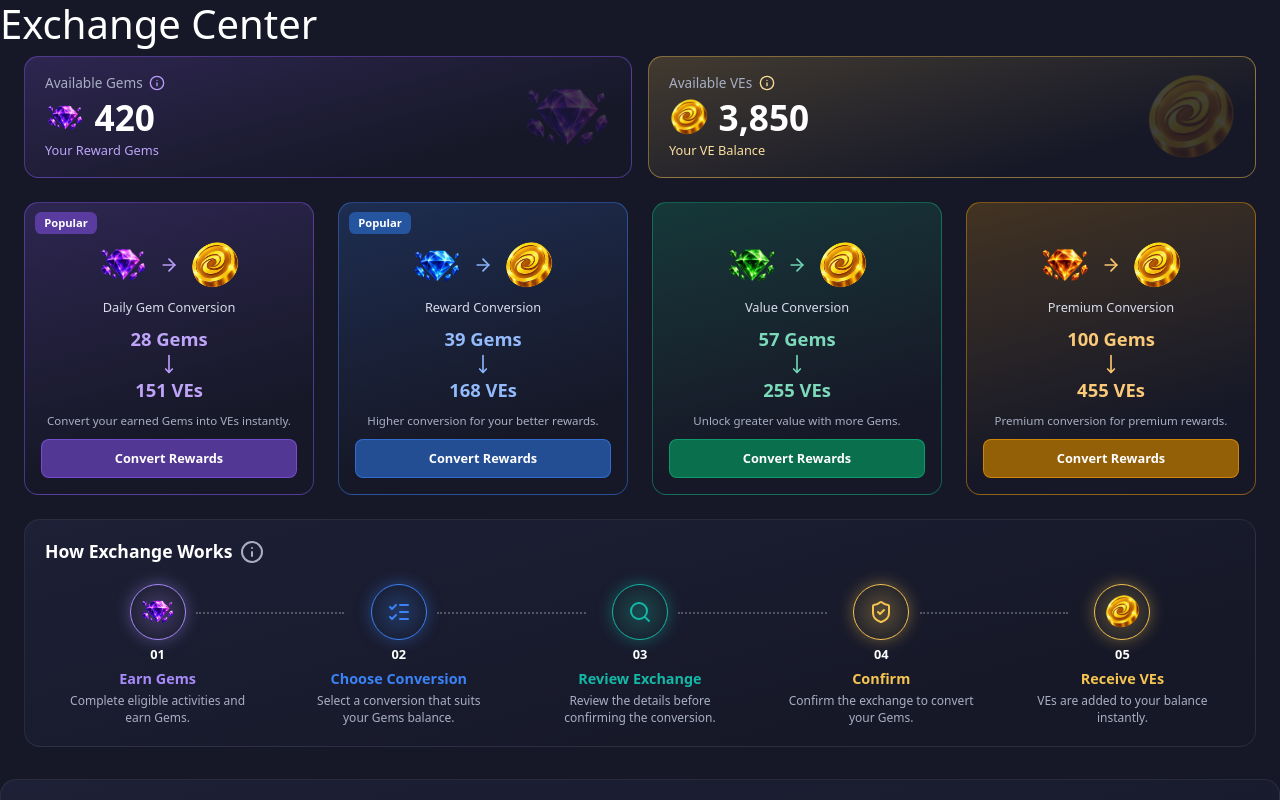
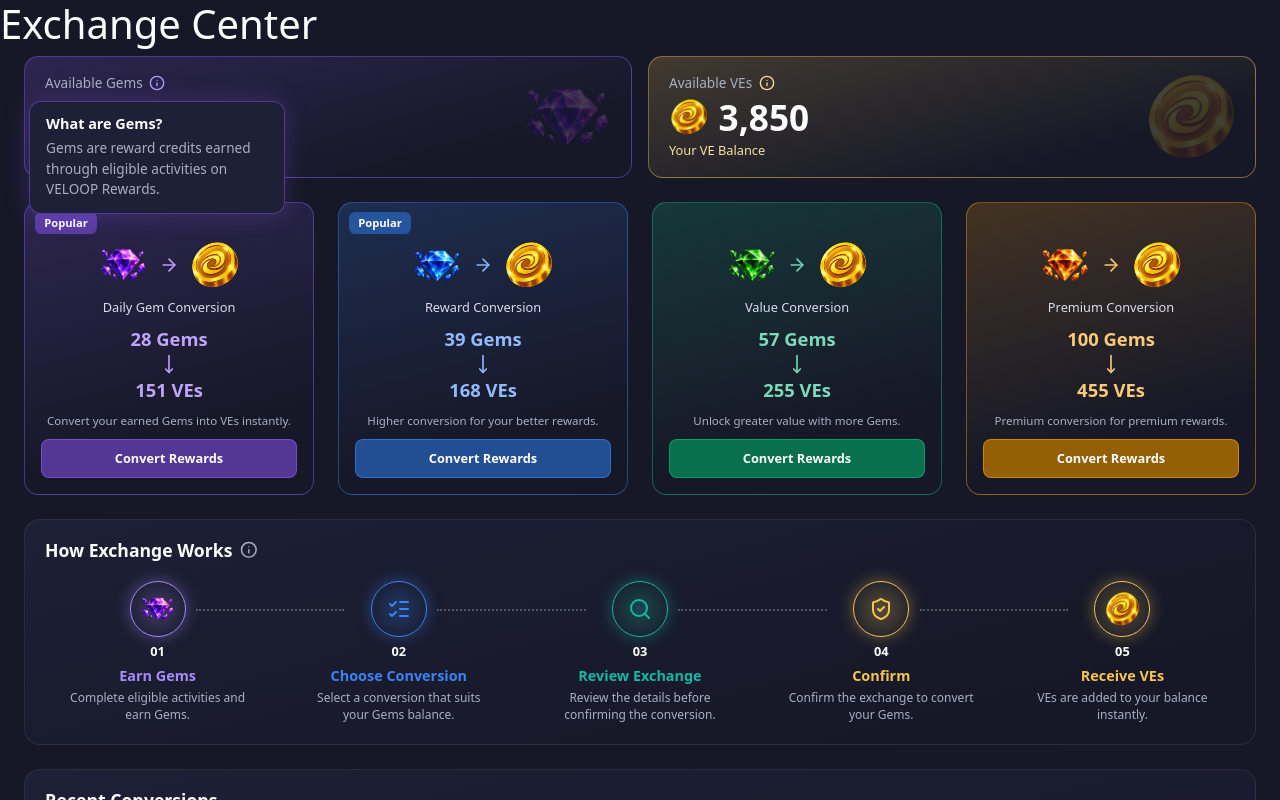
Before and after one commit to sadiksaifi9958/veloop-exchange-center, a React (Vite) app: page / in a window 1280 px wide. Both pictures are taken after a click on the button 157 px from the left and 83 px from the top of the page. Shown: the top 800 px of the page. Built offline with nearby package versions, Linux system fonts and the light colour scheme.

Commit message:
add info tooltips and align page sections

```diff
--- a/src/App.jsx
+++ b/src/App.jsx
@@ -13,6 +13,7 @@
 import HowExchangeWorks from "./components/exchange/HowExchangeWorks";
 import ExchangeHistory from "./components/exchange/ExchangeHistory";
 import ExchangeRules from "./components/exchange/ExchangeRules";
+import styles from "./App.module.css";
 function App() {
   const [selectedOption, setSelectedOption] = useState(null);
   const [balance, setBalance] = useState(userBalance);
@@ -90,9 +91,11 @@
       {completedOption && (
         <ConversionSuccess option={completedOption} onContinue={onContinue} />
       )}
-      <HowExchangeWorks steps={howExchangeWorks} />
-      <ExchangeHistory items={recentConversions} />
-      <ExchangeRules rules={exchangeRules} />
+      <div className={styles.sections}>
+        <HowExchangeWorks steps={howExchangeWorks} />
+        <ExchangeHistory items={recentConversions} />
+        <ExchangeRules rules={exchangeRules} />
+      </div>
     </>
   );
 }
--- /dev/null
+++ b/src/App.module.css
@@ -0,0 +1,9 @@
+.sections {
+  display: flex;
+  flex-direction: column;
+  gap: 1.5rem;
+  box-sizing: border-box;
+  max-width: 80rem;
+  margin: 0 auto;
+  padding: 0 1.5rem 2rem;
+}
--- a/src/components/exchange/BalanceOverview.jsx
+++ b/src/components/exchange/BalanceOverview.jsx
@@ -1,25 +1,27 @@
-import { veCoinImage } from "../../data/exchangeData";
 import gemImage from "../../assets/gems/purple-gem.webp";
 import styles from "./BalanceOverview.module.css";
-import { Info } from "lucide-react";
+import InfoTooltip from "./InfoTooltip";
+import { infoTooltip, veCoinImage } from "../../data/exchangeData";
 
 function BalanceOverview({ balance }) {
   const balanceItems = [
     {
-      id: "gem",
+      id: "Gems",
       value: balance.gems,
       title: "Available Gems",
       subtitle: "Your Reward Gems",
       image: gemImage,
       theme: "purple",
+      infoKey: "gems",
     },
     {
-      id: "ves",
+      id: "VEs",
       value: balance.ves,
       title: "Available VEs",
       subtitle: "Your VE Balance",
       image: veCoinImage,
       theme: "gold",
+      infoKey: "ves",
     },
   ];
   return (
@@ -28,9 +30,11 @@
         <div key={item.id} className={`${styles.box} ${styles[item.theme]}`}>
           <div className={styles.labelRow}>
             <p>{item.title}</p>
-            <button type="button" aria-label={`About ${item.title}`}>
-              <Info aria-hidden="true" />
-            </button>
+            <InfoTooltip
+              title={infoTooltip[item.infoKey].title}
+              text={infoTooltip[item.infoKey].text}
+              label={`About ${item.id}`}
+            />
           </div>
           <div className={styles.valueRow}>
             <img src={item.image} className={styles.image} alt="" />
@@ -39,6 +43,7 @@
             </span>
           </div>
           <p className={styles.subtitle}>{item.subtitle}</p>
+          <div className={styles.imageWrap}>
             <img
               src={item.image}
               aria-hidden="true"
@@ -46,6 +51,7 @@
               className={styles.watermark}
             />
           </div>
+        </div>
       ))}
     </section>
   );
--- a/src/components/exchange/BalanceOverview.module.css
+++ b/src/components/exchange/BalanceOverview.module.css
@@ -13,7 +13,6 @@
   flex-direction: column;
   gap: 0.25rem;
   padding: 1rem 1.25rem;
-  overflow: hidden;
   background: linear-gradient(
     165deg,
     color-mix(in srgb, var(--accent) 20%, #161827),
@@ -21,6 +20,18 @@
   );
   border: 1px solid color-mix(in srgb, var(--accent) 45%, transparent);
   border-radius: 0.9rem;
+}
+
+.box:focus-within {
+  z-index: 10;
+}
+
+.imageWrap {
+  position: absolute;
+  inset: 0;
+  overflow: hidden;
+  border-radius: inherit;
+  pointer-events: none;
 }
 
 .purple {
@@ -33,7 +44,7 @@
 
 .labelRow {
   position: relative;
-  z-index: 1;
+  z-index: 2;
   display: flex;
   align-items: center;
   gap: 0.4rem;
@@ -67,8 +78,6 @@
 }
 
 .valueRow {
-  position: relative;
-  z-index: 1;
   display: flex;
   align-items: center;
   gap: 0.6rem;
--- a/src/components/exchange/ExchangeRules.jsx
+++ b/src/components/exchange/ExchangeRules.jsx
@@ -1,17 +1,18 @@
-import { Info, CircleCheck } from "lucide-react";
+import { CircleCheck } from "lucide-react";
+import InfoTooltip from "./InfoTooltip";
+import { infoTooltip } from "../../data/exchangeData";
 import styles from "./ExchangeRules.module.css";
+
 function ExchangeRules({ rules }) {
   return (
     <section className={styles.section}>
       <h2 className={styles.title}>
         Exchange Rules
-        <button
-          type="button"
-          aria-label="About Exchange Rules"
-          className={styles.info}
-        >
-          <Info aria-hidden="true" />
-        </button>
+        <InfoTooltip
+          title={infoTooltip.exchangeRules.title}
+          text={infoTooltip.exchangeRules.text}
+          label="About Exchange Rules"
+        />
       </h2>
       <ul className={styles.list}>
         {rules.map((item) => (
--- a/src/components/exchange/ExchangeRules.module.css
+++ b/src/components/exchange/ExchangeRules.module.css
@@ -13,25 +13,6 @@
   font-size: 1.1rem;
   font-weight: 700;
   color: #fff;
-}
-
-.info {
-  display: inline-flex;
-  padding: 0;
-  background: none;
-  border: none;
-  color: #a9afc3;
-  cursor: pointer;
-}
-
-.info:focus-visible {
-  outline: 2px solid #fff;
-  outline-offset: 3px;
-}
-
-.info svg {
-  width: 1.1rem;
-  height: 1.1rem;
 }
 
 .list {
--- a/src/components/exchange/HowExchangeWorks.jsx
+++ b/src/components/exchange/HowExchangeWorks.jsx
@@ -1,17 +1,16 @@
-import { Info } from "lucide-react";
 import styles from "./HowExchangeWorks.module.css";
+import InfoTooltip from "./InfoTooltip";
+import { infoTooltip } from "../../data/exchangeData";
 function HowExchangeWorks({ steps }) {
   return (
     <section className={styles.section}>
       <h2 className={styles.title}>
         How Exchange Works{" "}
-        <button
-          type="button"
-          aria-label="About How Exchange Works"
-          className={styles.infoButton}
-        >
-          <Info aria-hidden="true" />
-        </button>
+        <InfoTooltip
+          title={infoTooltip.howItWorks.title}
+          text={infoTooltip.howItWorks.text}
+          label="About How Exchange Works"
+        />
       </h2>
       <ol className={styles.steps}>
         {steps.map((item) => {
--- a/src/components/exchange/HowExchangeWorks.module.css
+++ b/src/components/exchange/HowExchangeWorks.module.css
@@ -3,11 +3,6 @@
   background: linear-gradient(165deg, #1d2036, #161827 80%);
   border: 1px solid rgba(255, 255, 255, 0.08);
   border-radius: 1rem;
-  max-width: 80rem;
-  margin: 0 auto;
-  box-sizing: border-box;
-  width: calc(100% - 3rem);
-  margin-bottom: 2rem;
 }
 
 .title {
@@ -18,20 +13,6 @@
   font-size: 1.1rem;
   font-weight: 700;
   color: #fff;
-}
-
-.infoButton {
-  display: inline-flex;
-  padding: 0;
-  background: none;
-  border: none;
-  color: #a9afc3;
-  cursor: pointer;
-}
-
-.infoButton:focus-visible {
-  outline: 2px solid #fff;
-  outline-offset: 3px;
 }
 
 .steps {
--- /dev/null
+++ b/src/components/exchange/InfoTooltip.jsx
@@ -0,0 +1,49 @@
+import { useState, useEffect, useRef } from "react";
+import { Info } from "lucide-react";
+import styles from "./InfoTooltip.module.css";
+function InfoTooltip({ title, text, label }) {
+  const [isOpen, setIsOpen] = useState(false);
+  const wrapperRef = useRef(null);
+
+  useEffect(() => {
+    if (!isOpen) return;
+
+    const handleKeyDown = (event) => {
+      if (event.key === "Escape") setIsOpen(false);
+    };
+
+    const handleOutsideClick = (event) => {
+      if (!wrapperRef.current.contains(event.target)) setIsOpen(false);
+    };
+
+    window.addEventListener("keydown", handleKeyDown);
+    document.addEventListener("mousedown", handleOutsideClick);
+
+    return () => {
+      window.removeEventListener("keydown", handleKeyDown);
+      document.removeEventListener("mousedown", handleOutsideClick);
+    };
+  }, [isOpen]);
+
+  return (
+    <div ref={wrapperRef} className={styles.wrapper}>
+      <button
+        type="button"
+        aria-label={label}
+        aria-expanded={isOpen}
+        onClick={() => setIsOpen(!isOpen)}
+        className={styles.button}
+      >
+        <Info aria-hidden="true" />
+      </button>
+      {isOpen && (
+        <div role="tooltip" className={styles.box}>
+          <h3 className={styles.title}>{title}</h3>
+          <p className={styles.text}>{text}</p>
+        </div>
+      )}
+    </div>
+  );
+}
+
+export default InfoTooltip;
--- /dev/null
+++ b/src/components/exchange/InfoTooltip.module.css
@@ -0,0 +1,70 @@
+.wrapper {
+  position: relative;
+  display: inline-flex;
+  z-index: 10;
+}
+
+.button {
+  display: inline-flex;
+  padding: 0;
+  background: none;
+  border: none;
+  color: #a9afc3;
+  cursor: pointer;
+  transition: color 0.2s ease;
+}
+
+.button:hover {
+  color: #fff;
+}
+
+.button:focus-visible {
+  outline: 2px solid #fff;
+  outline-offset: 3px;
+  border-radius: 50%;
+}
+
+.button svg {
+  width: 1.1rem;
+  height: 1.1rem;
+}
+
+.box {
+  position: absolute;
+  top: calc(100% + 0.6rem);
+  left: 50%;
+  z-index: 50;
+  width: min(16rem, 80vw);
+  padding: 0.85rem 1rem;
+  background: #1d2036;
+  border: 1px solid rgba(139, 92, 246, 0.45);
+  border-radius: 0.75rem;
+  box-shadow: 0 0 1.5rem rgba(139, 92, 246, 0.25);
+  text-align: left;
+  transform: translateX(-50%);
+  animation: fadeIn 0.2s ease;
+}
+
+.title {
+  margin: 0 0 0.35rem;
+  font-size: 0.9rem;
+  font-weight: 700;
+  color: #fff;
+}
+
+.text {
+  margin: 0;
+  font-size: 0.78rem;
+  line-height: 1.5;
+  color: #a9afc3;
+  font-weight: 400;
+}
+
+@keyframes fadeIn {
+  from {
+    opacity: 0;
+  }
+  to {
+    opacity: 1;
+  }
+}
--- a/src/data/exchangeData.js
+++ b/src/data/exchangeData.js
@@ -160,6 +160,10 @@
     title: "What are Exchange Rules?",
     text: "These rules explain how conversions work on VELOOP Rewards. Please read them before converting.",
   },
+  howItWorks: {
+    title: "How Exchange Works",
+    text: "Follow these 5 simple steps to convert your earned Gems into VEs.",
+  },
 };
 
 export const veCoinImage = veCoin;
```
Lines whose indentation alone changed are shown as unchanged.
